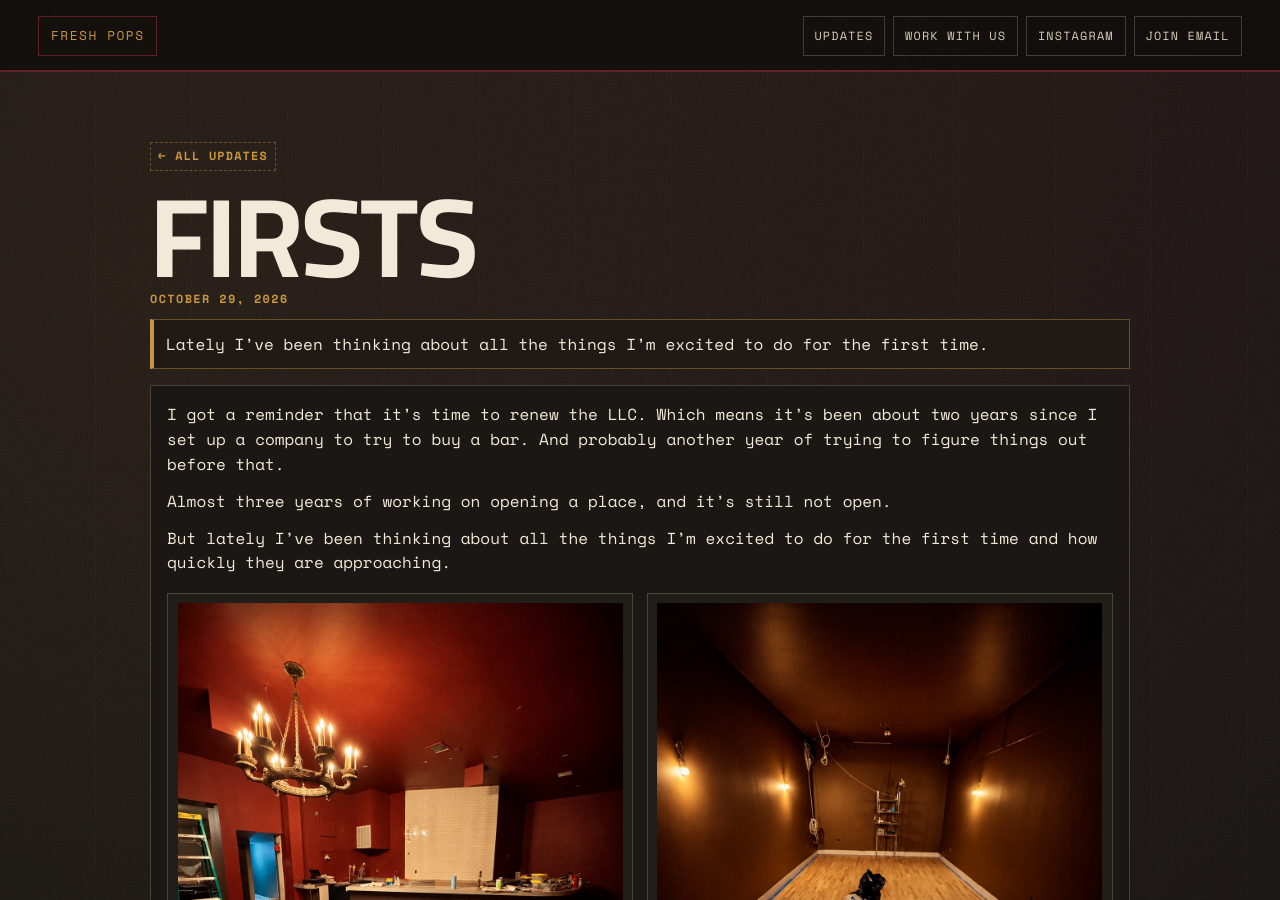
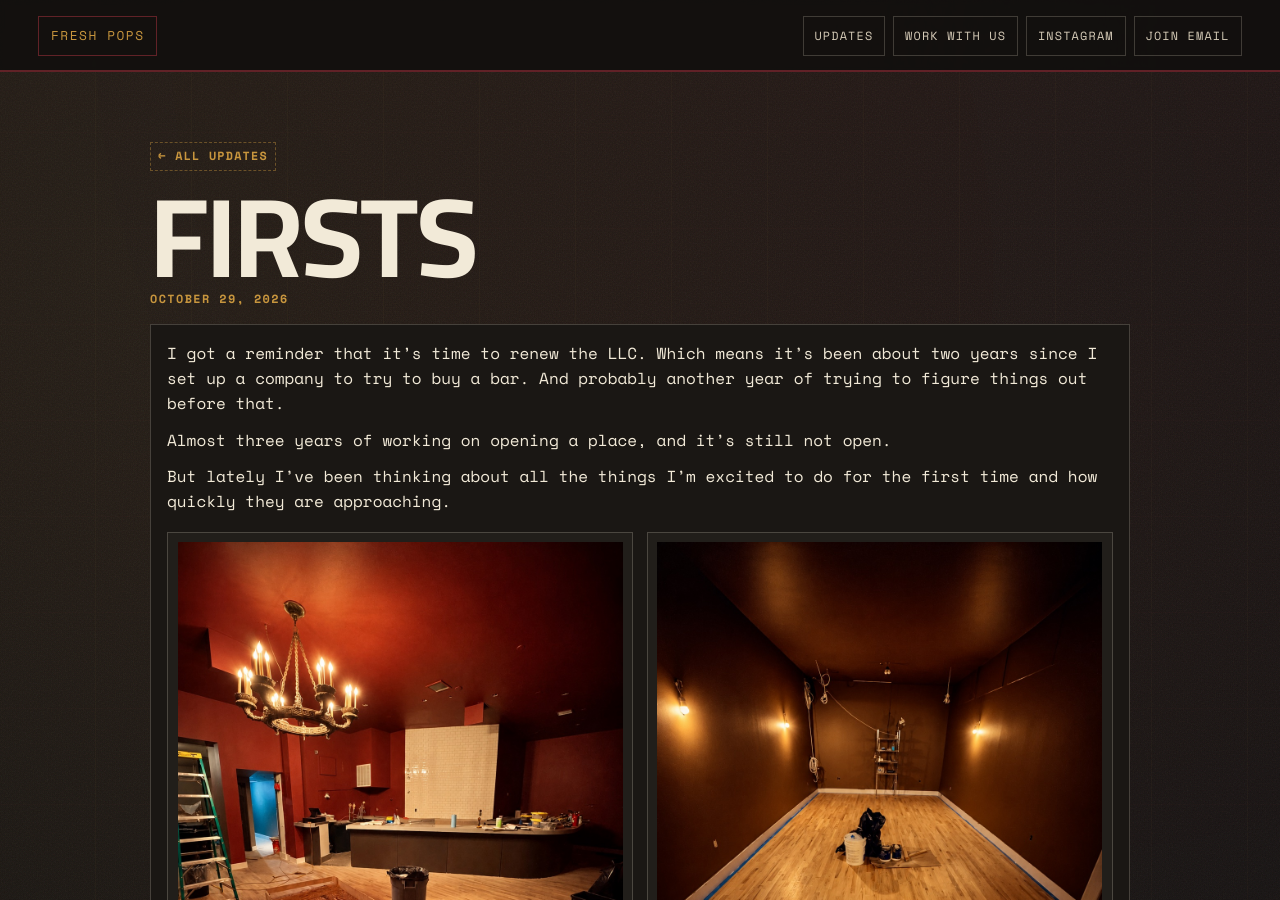
Before and after one commit to kellsnollenberger/freshpops, a Jekyll site: the page built from _updates/2026-10-29-firsts.md, in a window 1280 px wide and 900 px high. Built offline with Jekyll 4.4.1, drawn with Linux system fonts in a browser that asks for light colours.

Commit message:
Remove subtitle from Firsts article

```diff
--- a/_layouts/update.html
+++ b/_layouts/update.html
@@ -10,7 +10,7 @@ layout: default
       <time datetime="{{ page.date | date_to_xmlschema }}">{{ page.date | date: "%B %-d, %Y" }}</time>
     </p>
 
-    {% if page.excerpt %}
+    {% if page.excerpt and page.show_excerpt != false %}
       <p class="update-excerpt">{{ page.excerpt }}</p>
     {% endif %}
 
```
Also changed, not shown: _updates/2026-10-29-firsts.md (+1 -0 lines).
